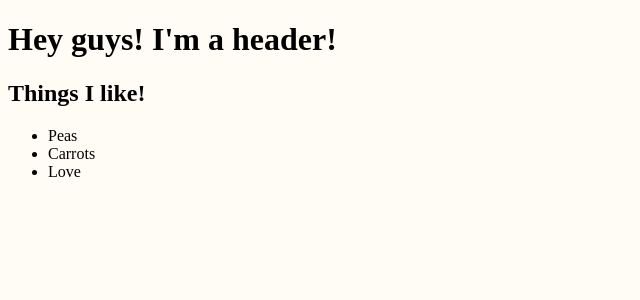
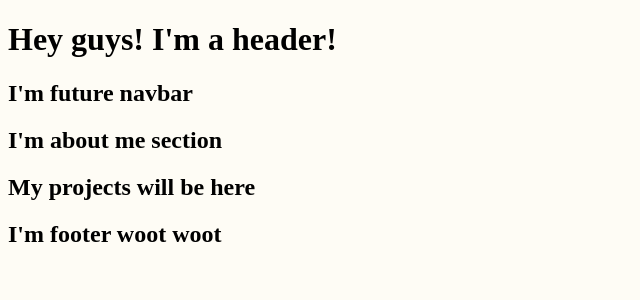
Before and after one commit to AlinaB108/personal-portfolio-react, a React (Create React App) app: page / in a window 1280 px wide. Shown: the top 300 px of the page, without its empty margins (0-640 px from the left). Built offline with nearby package versions, Linux system fonts and the light colour scheme.

Commit message:
Imported all components to app.js

```diff
--- a/src/App.js
+++ b/src/App.js
@@ -2,12 +2,18 @@ import React from 'react';
 import './App.css';
 // Importing a component from a component folder, so we can return it
 import Header from './components/Header/Header.js';
+import About from './components/About/About.js';
+import Projects from './components/Projects/Projects.js';
+import Footer from './components/Footer/Footer.js';
 
 // All we want to render to the screen
 export default function App() {
   return (
     <div>
       <Header />
+      <About />
+      <Projects />
+      <Footer />
     </div>
   );
 }
--- a/src/components/About/About.js
+++ b/src/components/About/About.js
@@ -0,0 +1,11 @@
+import React from 'react';
+import '../../App.css';
+import './About.css';
+
+export default function About() {
+  return (
+    <div>
+      <h2>I'm about me section</h2>
+    </div>
+  );
+}
--- a/src/components/Footer/Footer.js
+++ b/src/components/Footer/Footer.js
@@ -0,0 +1,11 @@
+import React from 'react';
+import '../../App.css';
+import './Footer.css';
+
+export default function Footer() {
+  return (
+    <div>
+      <h2>I'm footer woot woot</h2>
+    </div>
+  );
+}
--- a/src/components/Navbar/Navbar.js
+++ b/src/components/Navbar/Navbar.js
@@ -6,12 +6,7 @@ export default function Navbar() {
   return (
     <div>
       <h1>Hey guys! I'm a header!</h1>
-      <h2>Things I like!</h2>
-      <ul>
-        <li>Peas</li>
-        <li>Carrots</li>
-        <li>Love</li>
-      </ul>
+      <h2>I'm future navbar</h2>
     </div>
   );
 }
--- a/src/components/Projects/Projects.js
+++ b/src/components/Projects/Projects.js
@@ -0,0 +1,11 @@
+import React from 'react';
+import '../../App.css';
+import './Projects.css';
+
+export default function Projects() {
+  return (
+    <div>
+      <h2>My projects will be here</h2>
+    </div>
+  );
+}
```
